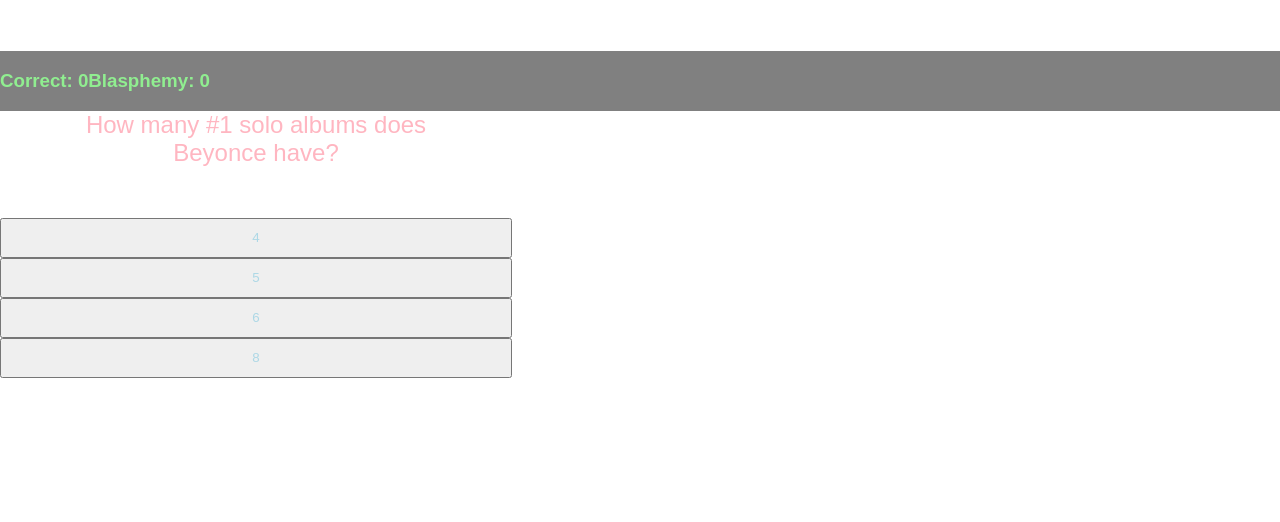
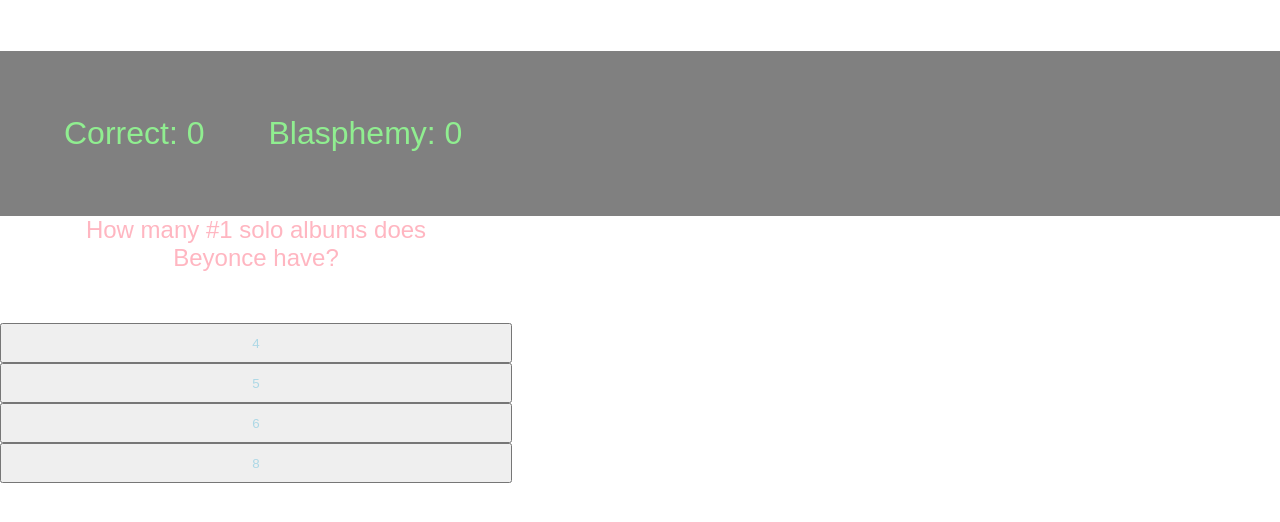
Before and after one commit to evanmc21/hot-sauce, a React (Create React App) app: page / in a window 1280 px wide. Shown: the top 522 px of the page. Built offline with nearby package versions, Linux system fonts and the light colour scheme.

Commit message:
updated styling for totals

```diff
--- a/src/App.js
+++ b/src/App.js
@@ -131,7 +131,10 @@
   var style = {
     display: "inline-block",
     background: "grey",
-    color: "lightgreen"
+    color: "lightgreen",
+    margin: "5%",
+    fontSize: "2em",
+    fontWeight: "lighter"
   }
   return(
     <h3 style={style}>Correct: {props.correct} </h3>
@@ -142,7 +145,9 @@
   var style = {
     display: "inline-block",
     background: "grey",
-    color: "lightgreen"
+    color: "lightgreen",
+    fontSize: "2em",
+    fontWeight: "lighter"
   }
   return(
     <h3 style={style}>Blasphemy: {props.blasphemy} </h3>
```
